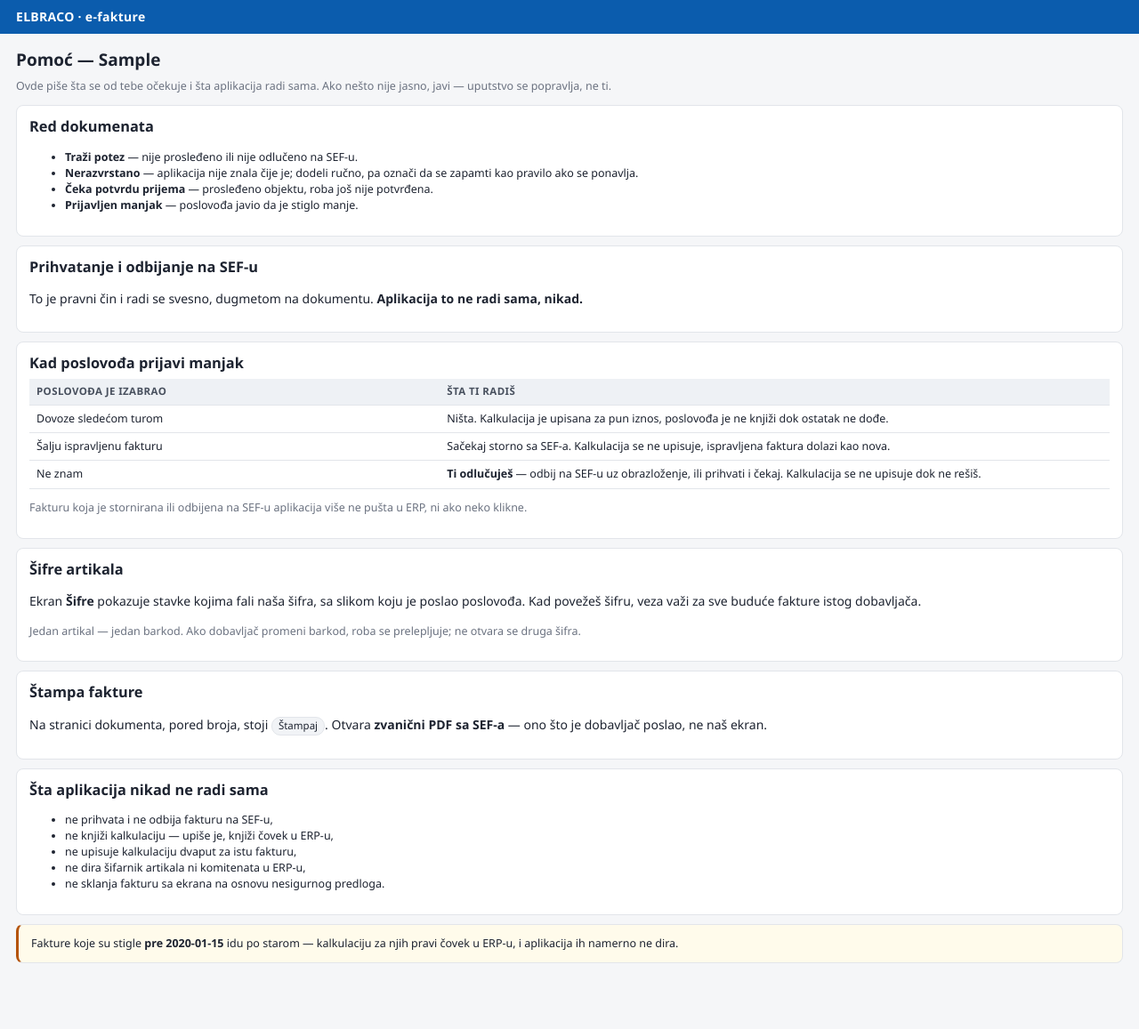
After one commit to soskic12/elbraco-sef, a FastAPI app: template src/sefsync/web/templates/pomoc.html in a window 1280 px wide. The commit adds this page. Shown: the whole page at 89% size. Run offline with FastAPI, Linux system fonts and the light colour scheme; the template is opened without the code that fills it: most values are stand-ins (such as "Sample title", 1, 10 or a date in 2020).

Commit message:
Pomoc na ekranu, po ulozi
Veza u zaglavlju svakog ekrana. Sadrzaj po ulozi - kancelarija, objekat,
povrati 010, ulazni racuni 088 - plus deo koji vazi za sve: stampa, sta app
nikad ne radi sama, granica prelaska.

Postoji zato sto niko ne drzi odstampano uputstvo uz sebe. Uz svaku izmenu u
nacinu rada ide i azuriranje pomoci, u istom poslu - zastarela pomoc je gora
nego nikakva.

Co-Authored-By: Claude Opus 5 (1M context) <noreply@anthropic.com>

```diff
--- a/src/sefsync/web/app.py
+++ b/src/sefsync/web/app.py
@@ -957,6 +957,44 @@ def popust_preneto(
         red.preneto_at = _sada()
         red.preneto_by = user.login
     return _back("/popusti", f"Zabeleženo — popust prenet u objekat {objekat.strip()}.")
+
+
+@app.get("/pomoc", response_class=HTMLResponse)
+def pomoc(request: Request, user: Korisnik) -> HTMLResponse:
+    """Pomoć na ekranu, po ulozi — aktuelno uputstvo za onoga ko gleda.
+
+    Postoji zato što niko ne drži odštampano uputstvo uz sebe. Ista podela kao
+    kod ekrana: uprava dobija usluge, magacin povrata svoje, objekat svoje.
+
+    Sadržaj mora da se menja zajedno sa svakom izmenom u načinu rada — zastarela
+    pomoć je gora nego nikakva (Bane, 26.09.).
+    """
+    naslovi = {
+        "operater": "kancelarija",
+        "poslovodja": "objekat",
+        "povracaj": "povrati i odobrenja",
+        "usluge": "ulazni računi",
+    }
+    with session_scope() as session:
+        if user.is_operator:
+            uloga = "operater"
+        else:
+            unit = _unit_for(session, user)
+            vrsta = _vrsta_ekrana(unit) if unit is not None else None
+            uloga = {EKRAN_POVRACAJ: "povracaj", EKRAN_USLUGE: "usluge"}.get(
+                vrsta, "poslovodja"
+            )
+        return templates.TemplateResponse(
+            request,
+            "pomoc.html",
+            {
+                "user": user,
+                "uloga": uloga,
+                "naslov_uloge": naslovi[uloga],
+                "datum_prelaska": get_settings().novi_tok_od,
+                "popusta": _broj_popusta(session) if uloga != "poslovodja" else 0,
+            },
+        )
 
 
 @app.get("/moja-jedinica", response_class=HTMLResponse)
--- a/src/sefsync/web/templates/base.html
+++ b/src/sefsync/web/templates/base.html
@@ -122,6 +122,8 @@
       <a href="/moja-jedinica">Moja jedinica</a>
       {% if popusta %}<a href="/popusti">Popusti ({{ popusta }})</a>{% endif %}
     {% endif %}
+    {# Pomoc stoji na svakom ekranu - covek ne drzi odstampano uputstvo uz sebe. #}
+    {% if user %}<a href="/pomoc">Pomoć</a>{% endif %}
   </nav>
   <span class="spacer"></span>
   {% if user %}
--- /dev/null
+++ b/src/sefsync/web/templates/pomoc.html
@@ -0,0 +1,198 @@
+{% extends "base.html" %}
+{% block title %}Pomoć{% endblock %}
+
+{#
+  Pomoc na ekranu, po ulogama. Ovo je *aktuelno* uputstvo - ono sto covek vidi
+  kad nije siguran sta dalje. Mora da se menja zajedno sa svakom izmenom u
+  nacinu rada, inace postane gore nego da ga nema (Bane, 26.09.).
+
+  Iste stvari stoje i u odstampanim uputstvima u docs/uputstva/ - kad se menja
+  ovde, menja se i tamo.
+#}
+
+{% macro korak(naslov) %}
+<div class="card" style="margin-bottom:10px">
+  <h3 style="margin:0 0 6px">{{ naslov }}</h3>
+  {{ caller() }}
+</div>
+{% endmacro %}
+
+{% block content %}
+<h1>Pomoć — {{ naslov_uloge }}</h1>
+<p class="muted small" style="margin-top:-6px">
+  Ovde piše šta se od tebe očekuje i šta aplikacija radi sama. Ako nešto nije
+  jasno, javi — uputstvo se popravlja, ne ti.
+</p>
+
+{# ---------------------------------------------------------------- objekat #}
+{% if uloga == 'poslovodja' %}
+
+{% call korak('Kad roba stigne') %}
+  <p>Prebroj je, pa klikni <span class="tag">Roba je primljena</span>. Tog časa
+  aplikacija upiše kalkulaciju u ERP — ti je posle samo <b>zaknjižiš</b>.</p>
+  <p class="muted small">Klikni tek kad je roba stvarno tu. Ako je oštećena, ne
+  klikaj — javi kancelariji.</p>
+{% endcall %}
+
+{% call korak('Ako je stiglo manje nego što faktura kaže') %}
+  <p>Ne klikaj „Roba je primljena“, nego <span class="tag">Stiglo manje nego što
+  piše</span> ispod njega. Upiši koliko je stvarno stiglo — diraš samo red koji
+  ne valja — pa izaberi šta ti je vozač rekao:</p>
+  <table class="small">
+    <tr><th style="width:40%">Izbor</th><th>Šta se dešava</th></tr>
+    <tr><td><b>Dovoze sledećom turom</b></td>
+        <td>Kalkulacija ide u ERP <b>za pun iznos fakture</b>. Faktura dobija
+        <b style="color:#b91c1c">crvenu liniju</b> i stoji u kartici
+        „Čeka ostatak“. <b>Ne knjiži je dok ostatak ne dođe.</b></td></tr>
+    <tr><td><b>Šalju ispravljenu fakturu</b></td>
+        <td>Kalkulacija se ne upisuje. Čeka se storno, pa nova faktura.</td></tr>
+    <tr><td><b>Ne znam</b></td>
+        <td>Kalkulacija se ne upisuje. Kancelarija odlučuje da li se faktura
+        odbija na SEF-u.</td></tr>
+  </table>
+{% endcall %}
+
+{% call korak('Kad ostatak stigne') %}
+  <p>Klikni <span class="tag">Stigao ostatak</span> — crvena linija pada i tek
+  tada knjižiš kalkulaciju u ERP-u.</p>
+  <p class="muted small">Ako umesto robe stigne knjižno odobrenje, linija pada
+  sama — dobavljač je priznao da neće doneti ostatak.</p>
+{% endcall %}
+
+{% call korak('Artikal koji nemamo u šifarniku') %}
+  <p>Vidiš ga u kartici <b>Za slikanje</b>. Slikaj deklaraciju ili ambalažu tako
+  da se vide naziv, model i barkod. Šifru otvara Dule — ti ne prepisuješ ništa i
+  ne šalješ u Viber.</p>
+  <p class="muted small">Kad jedan objekat slika artikal, vide ga svi ostali.</p>
+{% endcall %}
+
+{# ------------------------------------------------------------- 010 povrati #}
+{% elif uloga == 'povracaj' %}
+
+{% call korak('Šta stiže na ovaj ekran') %}
+  <p>Knjižna odobrenja za robu koja se vraća dobavljaču, magacin 010. Roba je
+  već otišla ili odlazi — ovde se to samo uknjiži.</p>
+{% endcall %}
+
+{% call korak('Kad odobrenje ne navodi artikal') %}
+  <p>Aplikacija sama traži uređaj — preko broja fakture iz napomene ili preko
+  saglasnosti na stavci — i nudi ti <b>predlog</b>. Predlog je predlog: proveri
+  pa potvrdi.</p>
+  <p class="muted small">Ako predloga nema, poveži šifru ručno. Veza se pamti za
+  sve buduće fakture istog dobavljača.</p>
+{% endcall %}
+
+{% call korak('Popusti za prenos') %}
+  <p>Kad dobavljač odobri samo <b>deo</b> vrednosti — jer je uređaj stigao
+  oštećen — roba ostaje kod nas i prodaje se jeftinije. Takvo odobrenje ide na
+  088, ali <b>ti ga vidiš</b> u kartici „Popusti“, jer taj popust prenosiš
+  objektu koji uređaj prodaje. Kad preneseš, zabeleži kome.</p>
+{% endcall %}
+
+{% call korak('„Možda je već u ERP-u“') %}
+  <p>Žuti okvir znači da aplikacija sumnja da je ta faktura već uneta ručno, ali
+  <b>nije sigurna</b> — broj se ne poklapa u potpunosti. Uz predlog piše koliko
+  su brojevi slični. Proveri u ERP-u pa klikni <b>Jeste, skloni</b> ili
+  <b>Nije to</b>. Ništa se ne sklanja bez tvoje odluke.</p>
+{% endcall %}
+
+{# ------------------------------------------------------------- 088 usluge #}
+{% elif uloga == 'usluge' %}
+
+{% call korak('Šta stiže na ovaj ekran') %}
+  <p>Ulazni računi bez robe — struja, zakup, komunalije, usluge. Niko ih ne prima
+  u magacinu, pa kalkulaciju upisuješ ti, dugmetom
+  <span class="tag">Upiši kalkulaciju</span>.</p>
+{% endcall %}
+
+{% call korak('„u ERP-u“ — kad fakture nestanu sa spiska') %}
+  <p>Ako je kalkulacija već napravljena ručno, aplikacija to prepozna i faktura
+  dobija zelenu oznaku. Prepoznaje je i kad je broj računa u ERP-u
+  <b>odsečen na 15 znakova</b> (forma ne pušta duže), i kad je kalkulacija
+  zavedena pod <b>drugom šifrom istog dobavljača</b> — dešava se, isti dobavljač
+  ume da stoji dvaput u komitentima.</p>
+{% endcall %}
+
+{% call korak('„Možda je već u ERP-u“ — žuti okvir') %}
+  <p>Kad se broj računa ne poklapa, a dobavljač, datum i iznos jesu, dobijaš
+  predlog. Uz njega piše koliko su brojevi slični — „isti broj, kraće zapisan“,
+  „razlika u jednom znaku“, „broj se ne poklapa“. Odlučuješ ti:</p>
+  <ul class="small">
+    <li><b>Jeste, skloni</b> — faktura se označava kao već uneta.</li>
+    <li><b>Nije to</b> — ostaje na spisku i predlog se više ne vraća.</li>
+  </ul>
+  <p class="muted small">Aplikacija nikad ne sklanja fakturu na osnovu predloga
+  sama — lažan pogodak bi je tiho izbrisao i niko je ne bi zaknjižio.</p>
+{% endcall %}
+
+{# --------------------------------------------------------------- operater #}
+{% else %}
+
+{% call korak('Red dokumenata') %}
+  <ul class="small">
+    <li><b>Traži potez</b> — nije prosleđeno ili nije odlučeno na SEF-u.</li>
+    <li><b>Nerazvrstano</b> — aplikacija nije znala čije je; dodeli ručno, pa
+      označi da se zapamti kao pravilo ako se ponavlja.</li>
+    <li><b>Čeka potvrdu prijema</b> — prosleđeno objektu, roba još nije potvrđena.</li>
+    <li><b>Prijavljen manjak</b> — poslovođa javio da je stiglo manje.</li>
+  </ul>
+{% endcall %}
+
+{% call korak('Prihvatanje i odbijanje na SEF-u') %}
+  <p>To je pravni čin i radi se svesno, dugmetom na dokumentu.
+  <b>Aplikacija to ne radi sama, nikad.</b></p>
+{% endcall %}
+
+{% call korak('Kad poslovođa prijavi manjak') %}
+  <table class="small">
+    <tr><th style="width:38%">Poslovođa je izabrao</th><th>Šta ti radiš</th></tr>
+    <tr><td>Dovoze sledećom turom</td>
+        <td>Ništa. Kalkulacija je upisana za pun iznos, poslovođa je ne knjiži
+        dok ostatak ne dođe.</td></tr>
+    <tr><td>Šalju ispravljenu fakturu</td>
+        <td>Sačekaj storno sa SEF-a. Kalkulacija se ne upisuje, ispravljena
+        faktura dolazi kao nova.</td></tr>
+    <tr><td>Ne znam</td>
+        <td><b>Ti odlučuješ</b> — odbij na SEF-u uz obrazloženje, ili prihvati i
+        čekaj. Kalkulacija se ne upisuje dok ne rešiš.</td></tr>
+  </table>
+  <p class="muted small">Fakturu koja je stornirana ili odbijena na SEF-u
+  aplikacija više ne pušta u ERP, ni ako neko klikne.</p>
+{% endcall %}
+
+{% call korak('Šifre artikala') %}
+  <p>Ekran <b>Šifre</b> pokazuje stavke kojima fali naša šifra, sa slikom koju je
+  poslao poslovođa. Kad povežeš šifru, veza važi za sve buduće fakture istog
+  dobavljača.</p>
+  <p class="muted small">Jedan artikal — jedan barkod. Ako dobavljač promeni
+  barkod, roba se prelepljuje; ne otvara se druga šifra.</p>
+{% endcall %}
+
+{% endif %}
+
+{# ------------------------------------------------------- važi za sve uloge #}
+{% call korak('Štampa fakture') %}
+  <p>Na stranici dokumenta, pored broja, stoji <span class="tag">Štampaj</span>.
+  Otvara <b>zvanični PDF sa SEF-a</b> — ono što je dobavljač poslao, ne naš
+  ekran.</p>
+{% endcall %}
+
+{% call korak('Šta aplikacija nikad ne radi sama') %}
+  <ul class="small">
+    <li>ne prihvata i ne odbija fakturu na SEF-u,</li>
+    <li>ne knjiži kalkulaciju — upiše je, knjiži čovek u ERP-u,</li>
+    <li>ne upisuje kalkulaciju dvaput za istu fakturu,</li>
+    <li>ne dira šifarnik artikala ni komitenata u ERP-u,</li>
+    <li>ne sklanja fakturu sa ekrana na osnovu nesigurnog predloga.</li>
+  </ul>
+{% endcall %}
+
+{% if datum_prelaska %}
+<div class="card small" style="border-left:3px solid #b45309;background:#fffbeb">
+  Fakture koje su stigle <b>pre {{ datum_prelaska.strftime('%d.%m.%Y') }}</b> idu
+  po starom — kalkulaciju za njih pravi čovek u ERP-u, i aplikacija ih namerno
+  ne dira.
+</div>
+{% endif %}
+
+{% endblock %}
```
Also changed, not shown: docs/FAZA-2.md (+13 -0 lines), tests/test_web.py (+70 -0 lines).
